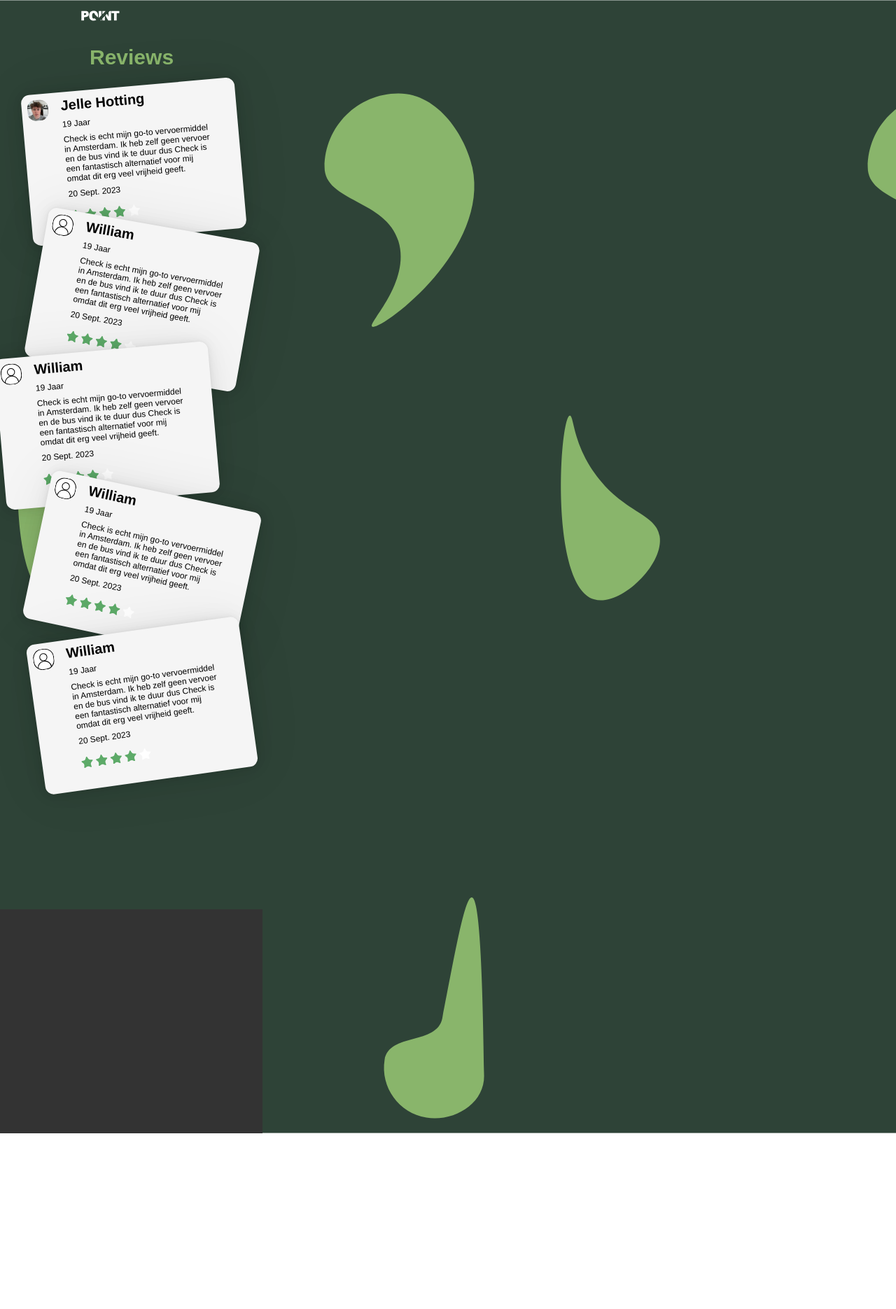
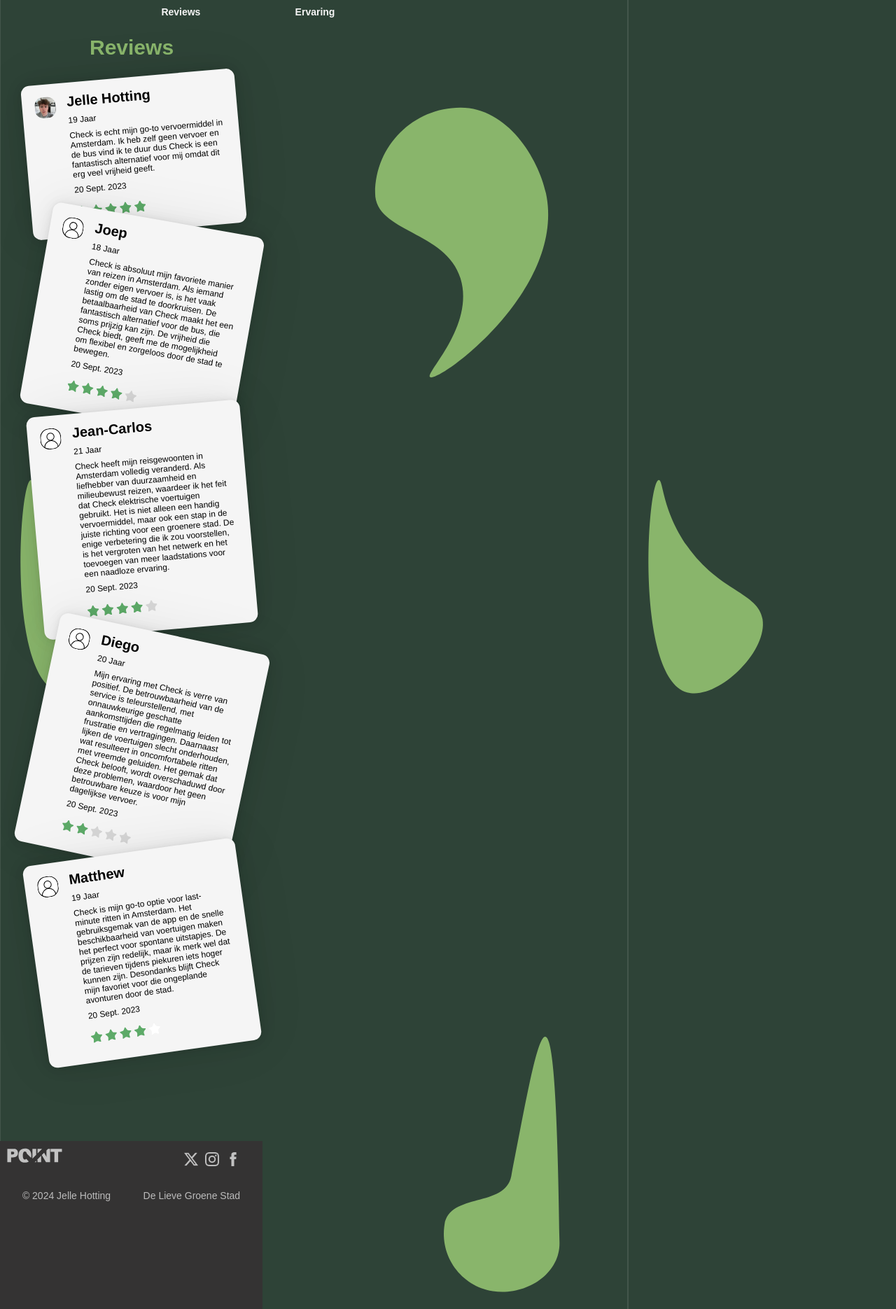
Before and after one commit to JelleDeKoning/CheckScooter, a plain HTML site: page reviews.html in a window 1280 px wide. Shown: the whole page at 70% size. Before the commit the page ends 1619 px from the top, so only its background shows below. Drawn offline with Linux system fonts and the light colour scheme; a web font is replaced by a local one.

Commit message:
3redqw328yuhbdeewaq8uygdhawda

```diff
--- a/reviews.html
+++ b/reviews.html
@@ -9,19 +9,20 @@
 </head>
 <body class="twee">
     <header>
-		<nav>
-			<a href="index.html"><img class='logo' src="assets/logo.svg" alt="Logo van Checkpoint"></a>
-			<!-- <ul class="menu">
-			<li><a class="menuItem" href="#">Mijn ervaring</a></li>
-			<li><a class="menuItem" href="#">Reviews</a></li>
-		  </ul> -->
-		</nav>
-	</header>
+        <nav>
+            <a href="index.html" class="logo-link"><img class='logo' src="assets/logo.svg" alt="Logo van Checkpoint"></a>
+            <ul>
+                <li><a href="reviews.html">Reviews</a></li>
+                <li><a href="ervaring.html">Ervaring</a></li>
+            </ul>
+        </nav>
+    </header>
     <main>
 <section class="heading2">
     <h1>Reviews</h1>
 </section>
 
+<div class="reviews">
 <article class="review" id="een">
 
         <img class="pfp" src="assets/profielfoto.jpg" alt="Een profielfoto">
@@ -31,7 +32,7 @@
         <p>19 Jaar</p>
         <p>Check is echt mijn go-to vervoermiddel in Amsterdam. Ik heb zelf geen vervoer en de bus vind ik te duur dus Check is een fantastisch alternatief voor mij omdat dit erg veel vrijheid geeft.</p>
         <p><time datetime="2023-09-20">20 Sept. 2023</p>
-        <img src="assets/sterren.svg" alt="Een 4 sterren review">
+        <img src="assets/5sterren.svg" alt="Een 4 sterren review">
     </section>
 </article>
 
@@ -40,11 +41,11 @@
     <img class="pfp" src="assets/pfp.svg" alt="Een profielfoto">
 
 <section class="reviewtekst">
-    <h2>William</h2>
-    <p>19 Jaar</p>
-    <p>Check is echt mijn go-to vervoermiddel in Amsterdam. Ik heb zelf geen vervoer en de bus vind ik te duur dus Check is een fantastisch alternatief voor mij omdat dit erg veel vrijheid geeft.</p>
+    <h2>Joep</h2>
+    <p>18 Jaar</p>
+    <p>Check is absoluut mijn favoriete manier van reizen in Amsterdam. Als iemand zonder eigen vervoer is, is het vaak lastig om de stad te doorkruisen. De betaalbaarheid van Check maakt het een fantastisch alternatief voor de bus, die soms prijzig kan zijn. De vrijheid die Check biedt, geeft me de mogelijkheid om flexibel en zorgeloos door de stad te bewegen.</p>
     <p><time datetime="2023-09-20">20 Sept. 2023</time></p>
-    <img src="assets/sterren.svg" alt="Een 4 sterren review">
+    <img src="assets/4sterren.svg" alt="Een 4 sterren review">
 </section>
 </article>
 
@@ -53,11 +54,11 @@
     <img class="pfp" src="assets/pfp.svg" alt="Een profielfoto">
 
 <section class="reviewtekst">
-    <h2>William</h2>
-    <p>19 Jaar</p>
-    <p>Check is echt mijn go-to vervoermiddel in Amsterdam. Ik heb zelf geen vervoer en de bus vind ik te duur dus Check is een fantastisch alternatief voor mij omdat dit erg veel vrijheid geeft.</p>
+    <h2>Jean-Carlos</h2>
+    <p>21 Jaar</p>
+    <p>Check heeft mijn reisgewoonten in Amsterdam volledig veranderd. Als liefhebber van duurzaamheid en milieubewust reizen, waardeer ik het feit dat Check elektrische voertuigen gebruikt. Het is niet alleen een handig vervoermiddel, maar ook een stap in de juiste richting voor een groenere stad. De enige verbetering die ik zou voorstellen, is het vergroten van het netwerk en het toevoegen van meer laadstations voor een naadloze ervaring.</p>
     <p><time datetime="2023-09-20">20 Sept. 2023</time></p>
-    <img src="assets/sterren.svg" alt="Een 4 sterren review">
+    <img src="assets/4sterren.svg" alt="Een 4 sterren review">
 </section>
 </article>
 
@@ -66,11 +67,11 @@
     <img class="pfp" src="assets/pfp.svg" alt="Een profielfoto">
 
 <section class="reviewtekst">
-    <h2>William</h2>
-    <p>19 Jaar</p>
-    <p>Check is echt mijn go-to vervoermiddel in Amsterdam. Ik heb zelf geen vervoer en de bus vind ik te duur dus Check is een fantastisch alternatief voor mij omdat dit erg veel vrijheid geeft.</p>
+    <h2>Diego</h2>
+    <p>20 Jaar</p>
+    <p>Mijn ervaring met Check is verre van positief. De betrouwbaarheid van de service is teleurstellend, met onnauwkeurige geschatte aankomsttijden die regelmatig leiden tot frustratie en vertragingen. Daarnaast lijken de voertuigen slecht onderhouden, wat resulteert in oncomfortabele ritten met vreemde geluiden. Het gemak dat Check belooft, wordt overschaduwd door deze problemen, waardoor het geen betrouwbare keuze is voor mijn dagelijkse vervoer.</p>
     <p><time datetime="2023-09-20">20 Sept. 2023</time></p>
-    <img src="assets/sterren.svg" alt="Een 4 sterren review">
+    <img src="assets/2sterren.svg" alt="Een 4 sterren review">
 </section>
 </article>
 
@@ -79,19 +80,33 @@
     <img class="pfp" src="assets/pfp.svg" alt="Een profielfoto">
 
 <section class="reviewtekst">
-    <h2>William</h2>
+    <h2>Matthew</h2>
     <p>19 Jaar</p>
-    <p>Check is echt mijn go-to vervoermiddel in Amsterdam. Ik heb zelf geen vervoer en de bus vind ik te duur dus Check is een fantastisch alternatief voor mij omdat dit erg veel vrijheid geeft.</p>
+    <p>Check is mijn go-to optie voor last-minute ritten in Amsterdam. Het gebruiksgemak van de app en de snelle beschikbaarheid van voertuigen maken het perfect voor spontane uitstapjes. De prijzen zijn redelijk, maar ik merk wel dat de tarieven tijdens piekuren iets hoger kunnen zijn. Desondanks blijft Check mijn favoriet voor die ongeplande avonturen door de stad.</p>
     <p><time datetime="2023-09-20">20 Sept. 2023</time></p>
     <img src="assets/sterren.svg" alt="Een 4 sterren review">
 </section>
 </article>
 
+</div>
+
+    </main>
+	<footer>
+		<div class="topfooter">
+			<img class="logo" id="footer" src="assets/logo.svg" alt="Het logo van Checkpoint">
+			<ul class="socials">
+				<li> <img src="assets/x.png" alt="Het logo van X"></li>
+				<li> <img src="assets/instagram.png" alt="Het logo van Instagram"></li>
+				<li> <img src="assets/facebook.png" alt="Het logo van Facebook"></li>
+			</ul>
+		</div>
+		<div class="bottomfooter">
+			<p>© 2024 Jelle Hotting</p>
+			<p>De Lieve Groene Stad</p>
+
+		</div>
 
 
-    </main>
-    <footer class="footer2">
-
-    </footer>
+	</footer>
 </body>
 </html>
--- a/styles.css
+++ b/styles.css
@@ -1,10 +1,50 @@
+* {
+  color: whitesmoke;
+
+}
 
 
+nav {
+  display: flex;
+margin-top: 1vh;
+}
+
+header ul {
+  list-style: none;
+  margin: 0;
+  padding: 0;
+  display: flex;
+  flex-direction: row;
+  align-items: center;
+  width: 500px;
+
+}
+
+nav a {
+  width: 100px;
+  margin-left: 9vw;
+}
+header li {
+  margin-right: 20px;
+  display: inline;
+
+  font-family: "loos-normal", sans-serif;
+  font-weight: 400;
+  font-style: normal;
+  font-size: 14px;
+}
+
+a {
+  text-decoration: none;
+  color: whitesmoke;
+  font-weight: bold;
+}
 
 
-* {
-  color: whitesmoke;
-  max-width: 100%;
+footer {
+  margin-top: auto;
+  background-color: #343333;
+  height: 30vh;
 }
 
 
@@ -13,18 +53,21 @@
   max-width: 100%;
   height: 100%;
   margin: 0px;
+
   min-height: 100vh;
+  display: flex;
+  flex-direction: column;
 }
 
 .een {
   background-image: url(assets/Achtergrond1.svg);
   background-repeat: no-repeat;
-  background-size:cover;
+  background-size: cover;
 }
 
 .twee {
   background-image: url(assets/achtergrond2.svg);
-  background-size:contain;
+  background-size: contain;
   width: 375px;
 }
 
@@ -34,12 +77,7 @@
 
 
 
-.logo {
-  width: 20%;
-  margin-top: 1vh;
-  margin-left: 8.5vw;
-  padding-left: 0px;
-}
+
 
 model-viewer {
   height: 50vh;
@@ -101,11 +139,24 @@
 
 .tekst1 {
   text-align: left;
-  margin-right: 30vw;
+  margin-right: 10vw;
   margin-left: 10vw;
   margin-top: 10vh;
 }
 
+.tekst1 p {
+  display: block;
+  margin-right: 10vw;
+  height: auto;
+}
+
+.tekst_omheen {
+  float: right;
+  shape-outside: margin-box;
+  margin-right: 20px;
+  margin-left: 10px;
+
+}
 
 
 
@@ -117,7 +168,7 @@
   font-family: "loos-normal", sans-serif;
   font-weight: 400;
   font-style: normal;
-  font-size: 16px;
+  font-size: 14px;
 }
 
 h1 {
@@ -190,7 +241,7 @@
 
 
 
-ul{
+ul {
   display: inline;
   list-style: none;
   padding: 0;
@@ -200,26 +251,47 @@
 li img {
   width: 20px;
 }
-.imgm1{
+
+.imgm1 {
   height: 1em;
 }
-.imgm2{
+
+.imgm2 {
   height: 1em;
   animation: opacity 2s linear infinite;
 }
-.imgm3{
+
+.imgm3 {
   height: 1em;
   animation: opacity1 2s linear infinite;
 }
-@keyframes opacity{
-  0%{opacity: 0;}
-  50%{opacity: 70%;}
-  100%{opacity: 0;}
+
+@keyframes opacity {
+  0% {
+    opacity: 0;
   }
-@keyframes opacity1{
-  0%{opacity: 0;}
-  50%{opacity: 90%;}
-  100%{opacity: 0;}
+
+  50% {
+    opacity: 70%;
+  }
+
+  100% {
+    opacity: 0;
+  }
+}
+
+@keyframes opacity1 {
+  0% {
+    opacity: 0;
+  }
+
+  50% {
+    opacity: 90%;
+  }
+
+  100% {
+    opacity: 0;
+  }
 }
 
 
@@ -244,10 +316,10 @@
 .wit {
   background-image: linear-gradient(104deg, #dedede, #f7f7f7);
   width: 375px;
-  height: 100vh;
+  height: 80vh;
   margin-top: 10vh;
   z-index: -10;
-  position: absolute;
+  padding-top: 20px;
   justify-content: space-evenly;
   left: 0px;
 }
@@ -256,7 +328,7 @@
 
 
 figure {
-  background-color:#2e4337;
+  background-color: #2e4337;
   width: 70vw;
   height: 30vh;
   z-index: 10;
@@ -275,8 +347,7 @@
     12.5px 12.5px 10px rgba(0, 0, 0, 0.035),
     22.3px 22.3px 17.9px rgba(0, 0, 0, 0.042),
     41.8px 41.8px 33.4px rgba(0, 0, 0, 0.05),
-  100px 100px 80px rgba(0, 0, 0, 0.07)
-;
+    100px 100px 80px rgba(0, 0, 0, 0.07);
 }
 
 figure img {
@@ -309,14 +380,6 @@
 }
 
 
-.footer2 {
-  background-color: #333;
-  color: #fff;
-  height: 40vh;
-  bottom: 0;
-  width: 100%;
-  margin-top: 120vh;
-}
 
 .review {
   display: flex;
@@ -325,22 +388,22 @@
   background-color: whitesmoke;
   padding: 1vh;
   border-radius: 12px;
-
   width: 290px;
-  height: 200px;
-
+  /* Remove the fixed height and use min-height */
+  min-height: 200px;
   box-shadow:
     0px 0px 2.2px rgba(0, 0, 0, 0.02),
     0px 0px 5.3px rgba(0, 0, 0, 0.028),
     0px 0px 10px rgba(0, 0, 0, 0.035),
     0px 0px 17.9px rgba(0, 0, 0, 0.042),
     0px 0px 33.4px rgba(0, 0, 0, 0.05),
-  0px 0px 80px rgba(0, 0, 0, 0.07)
-;
+    0px 0px 80px rgba(0, 0, 0, 0.07);
 }
 
 .pfp {
-  margin-right: 10px;
+
+  margin-top: 10px;
+  margin-left: 10px;
   border-radius: 12px;
   width: 30px;
 
@@ -348,6 +411,7 @@
 
 .reviewtekst {
   width: 209px;
+  padding: 1vh;
 }
 
 .review h2 {
@@ -358,12 +422,15 @@
 }
 
 .review p {
-  width: 300px;
+  width: 220px;
   font-size: 12px;
   margin: 1vh;
   color: black;
 }
 
+.reviews {
+  height: 190vh;
+}
 
 
 section img {
@@ -373,38 +440,70 @@
 
 #een {
   transform: rotate(-5deg);
-
 }
 
 #twee {
   transform: rotate(10deg);
   margin-left: 50px;
-position: absolute;
-top: 320px
+  margin-top: -18px;
+
 }
 
 #drie {
   transform: rotate(-5deg);
-  margin-left: 0px;
-  position: absolute;
-  top: 500px
+  margin-left: 50px;
+  margin-top: -20px;
+
 }
 
 #vier {
   transform: rotate(12deg);
   margin-left: 50px;
-  position: absolute;
-  top: 700px
+
+
 }
 
 #vijf {
   transform: rotate(-8deg);
   margin-left: 50px;
-  position: absolute;
-  top: 900px
+  margin-top: -18px;
 }
 
 
 time {
   color: black;
 }
+
+#footer {
+  opacity: 70%;
+}
+
+.socials {
+  list-style-type: none;
+  overflow: hidden;
+  margin-right: 31.875px;
+}
+
+.socials li {
+  float: left;
+  margin-left: 10px;
+  opacity: 70%;
+}
+
+footer .logo {
+  height: 40px;
+}
+
+.topfooter {
+  display: flex;
+  justify-content: space-between;
+}
+
+.bottomfooter {
+  align-items: baseline;
+  display: flex;
+  justify-content: space-between;
+  margin-left: 31.875px;
+  margin-right: 31.875px;
+  opacity: 70%;
+}
```
Also changed, not shown: ervaring.html (+32 -8 lines), index.html (+29 -10 lines), assets/2sterren.svg (added), assets/4sterren.svg (added), assets/5sterren.svg (added), assets/facebook.png (added), assets/instagram.png (added), assets/scooter.svg (added), assets/x.png (added). Lines whose indentation alone changed are shown as unchanged.
